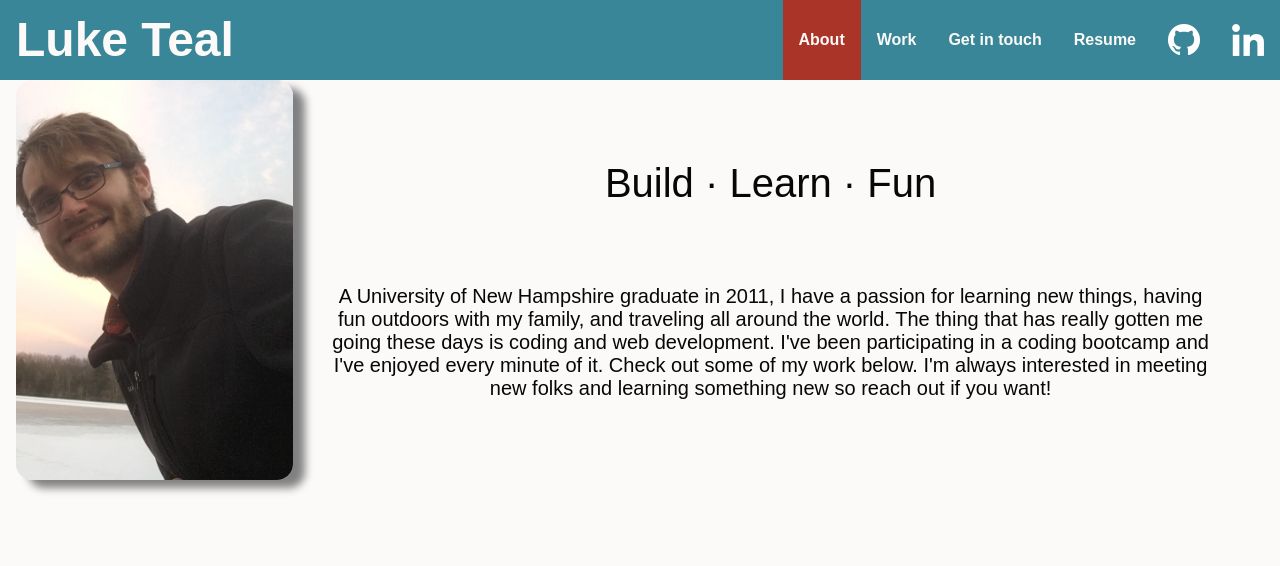
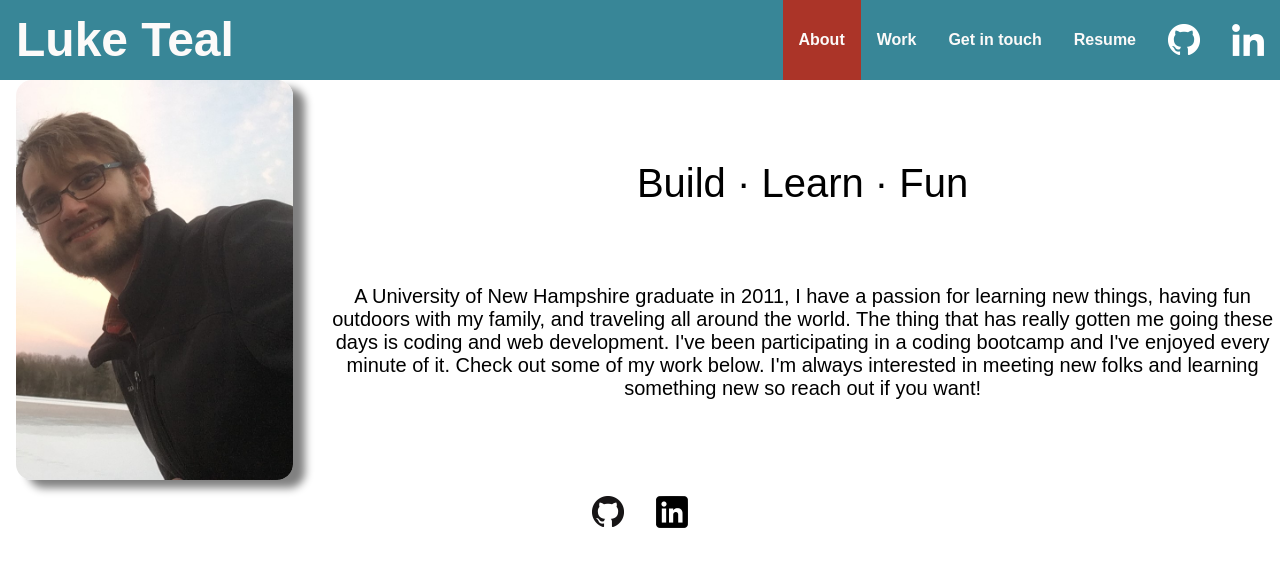
Before and after one commit to luketeal/Profile, a React (Create React App) app: page / in a window 1280 px wide. Shown: the top 566 px of the page. Built offline with nearby package versions, Linux system fonts and the light colour scheme.

Commit message:
setup footer

```diff
--- /dev/null
+++ b/src/components/Footer.js
@@ -0,0 +1,22 @@
+import React from 'react';
+import githubImg from './assets/images/GitHub-Mark-32px.png';
+import linkedinImg from './assets/images/linkedin-3-32.png';
+
+// Here we are using object destructuring assignment to pluck off our variables from the props object
+// We assign them to their own variable names
+function Footer({ currentPage, handlePageChange }) {
+  return (
+    <footer id="getintouch" className="row-wrap footercontent">
+        {/* <ul className="footercontent"> */}
+          <a href="https://github.com/luketeal" download target="_blank" className="flex-column">
+            <img src={githubImg}/>
+          </a>
+          <a href="https://linkedin.com/in/luke-teal-48408a45" download target="_blank" className="flex-column">
+            <img src={linkedinImg}/>
+          </a>
+        {/* </ul> */}
+    </footer>
+  );
+}
+
+export default Footer;
--- a/src/components/PortfolioContainer.js
+++ b/src/components/PortfolioContainer.js
@@ -4,6 +4,8 @@ import Resume from './pages/Resume';
 import About from './pages/About';
 import Work from './pages/Work';
 import Contact from './pages/Contact';
+import Footer from './Footer';
+
 
 export default function PortfolioContainer() {
   const [currentPage, setCurrentPage] = useState('About');
@@ -30,6 +32,7 @@ export default function PortfolioContainer() {
       <NavTabs currentPage={currentPage} handlePageChange={handlePageChange} />
       {/* Here we are calling the renderPage method which will return a component  */}
       {renderPage()}
+      <Footer/>
     </div>
   );
 }
--- a/src/css/index.css
+++ b/src/css/index.css
@@ -16,7 +16,7 @@
     scroll-behavior: smooth;
 }
 
-main {
+main footer {
     background-color: var(--background);
     color: var(--textcolor);
     padding-right: 4rem;
@@ -239,10 +239,11 @@ My Work and Contact Me sections */
 .footercontent {
     flex: 1;
     display: flex;
-    flex-direction: column;
+    /* flex-direction: column; */
     justify-content: center;
     align-items: center;
     font-size: 1.25rem;
+    text-align: center;
 }
 
 /* 5.0 Make screen readable for smaller divices */
```
Also changed, not shown: src/components/assets/images/GitHub-Mark-32px.png (added), src/components/assets/images/linkedin-3-32.png (added).
